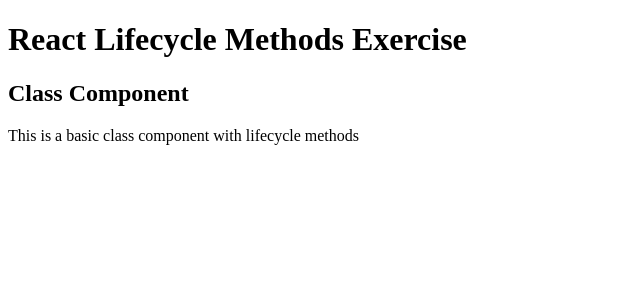
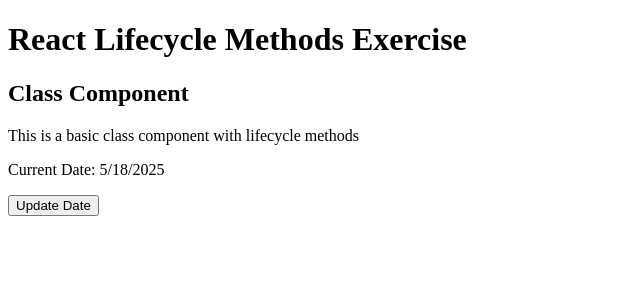
Before and after one commit to oliveroliverio/CF3_client-side-programming, a React (Create React App) app in the folder 3.4_React-Lifecycle-Methods/: page / in a window 1280 px wide. Shown: the top 300 px of the page, without its empty margins (0-640 px from the left). Built offline with nearby package versions, Linux system fonts and the light colour scheme.

Commit message:
testing update state by updating date

```diff
--- a/3.4_React-Lifecycle-Methods/src/ClassComponent.js
+++ b/3.4_React-Lifecycle-Methods/src/ClassComponent.js
@@ -4,7 +4,7 @@
   constructor(props) {
     super(props);
     this.state = {
-      // You'll add state here during your practice
+      currentDate: new Date()
     };
   }
 
@@ -28,6 +28,9 @@
       <div>
         <h2>Class Component</h2>
         <p>This is a basic class component with lifecycle methods</p>
+        <p>Current Date: {this.state.currentDate.toLocaleDateString()}</p>
+        {/* Add a button to change the date to 5 days from now */}
+        <button onClick={() => this.setState({ currentDate: new Date(this.state.currentDate.getTime() + 5 * 24 * 60 * 60 * 1000) })}>Update Date</button>
       </div>
     );
   }
```
